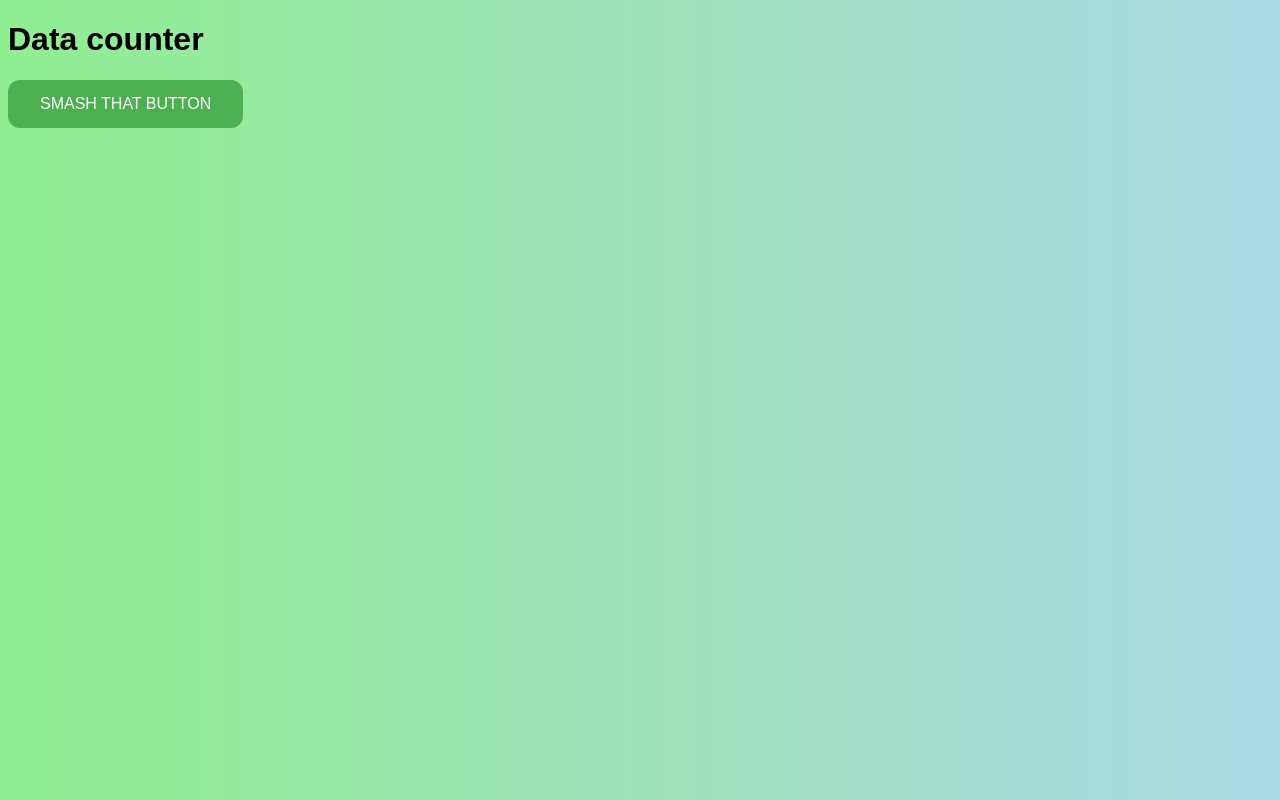
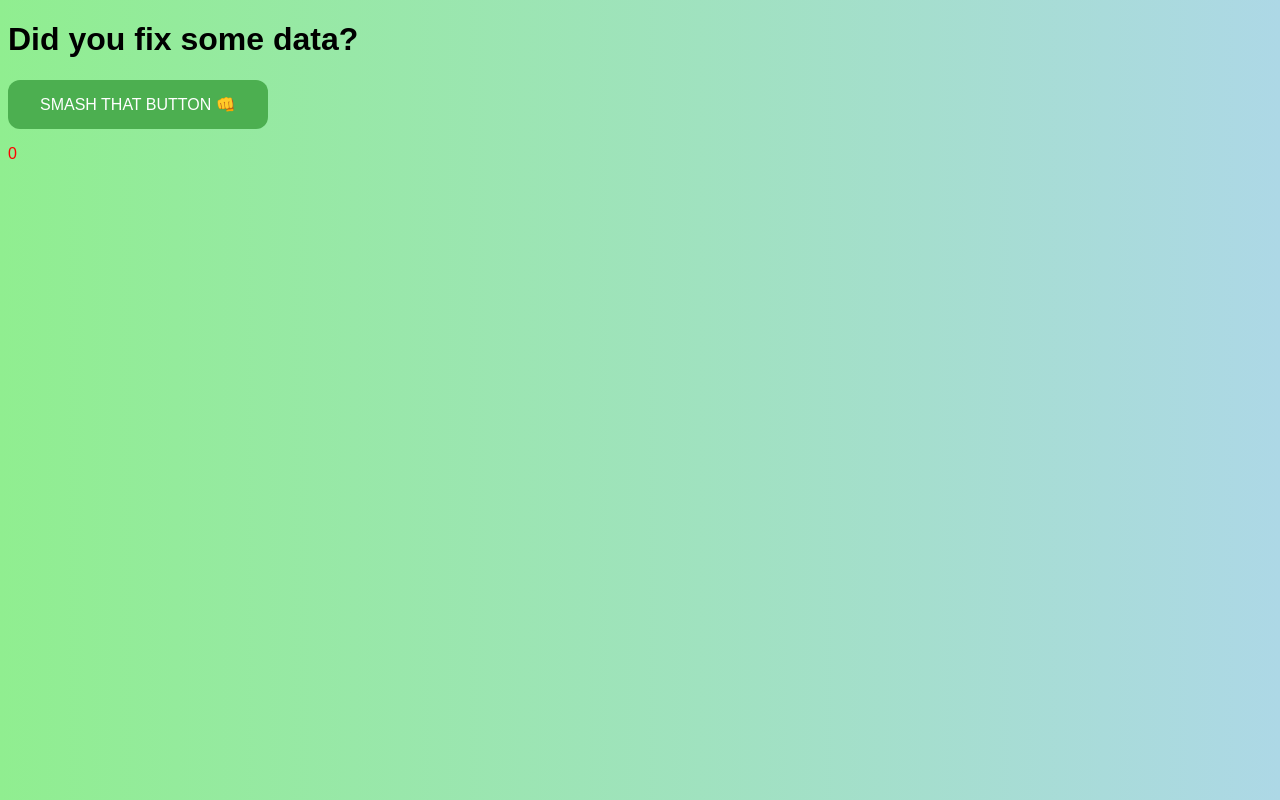
Before and after one commit to jo-on-github/dataCount, a plain HTML site: page Button/Button/index.html in a window 1280 px wide. Drawn offline with Linux system fonts and the light colour scheme.

Commit message:
Updated index.html

```diff
--- a/Button/Button/index.html
+++ b/Button/Button/index.html
@@ -5,10 +5,11 @@
   </head>
   <body>
     <div id="main">
-
-      <h1> Data counter </h1>
- <button id="counter"> SMASH THAT BUTTON </button>
-<p id="result"> </p>
+     <h1 id="title"> Did you fix some data?</h1>
+      <button id="counter"> SMASH THAT BUTTON 👊 </button>
+      <div id="counterDisplay">
+       <p id="result"> 0 </p>
+    </div>
     </div>
     <script src="index.js"></script>
   </body>
```
